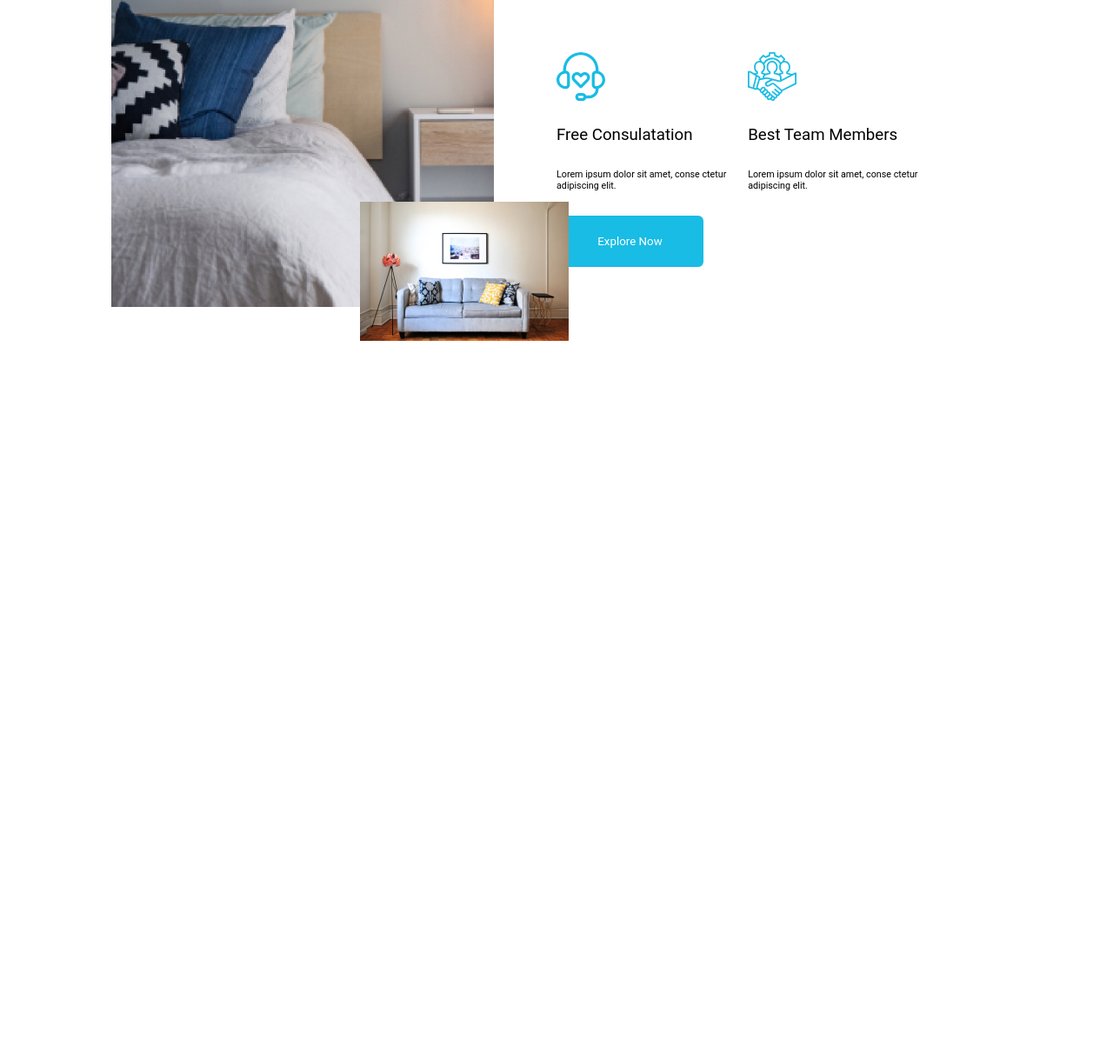
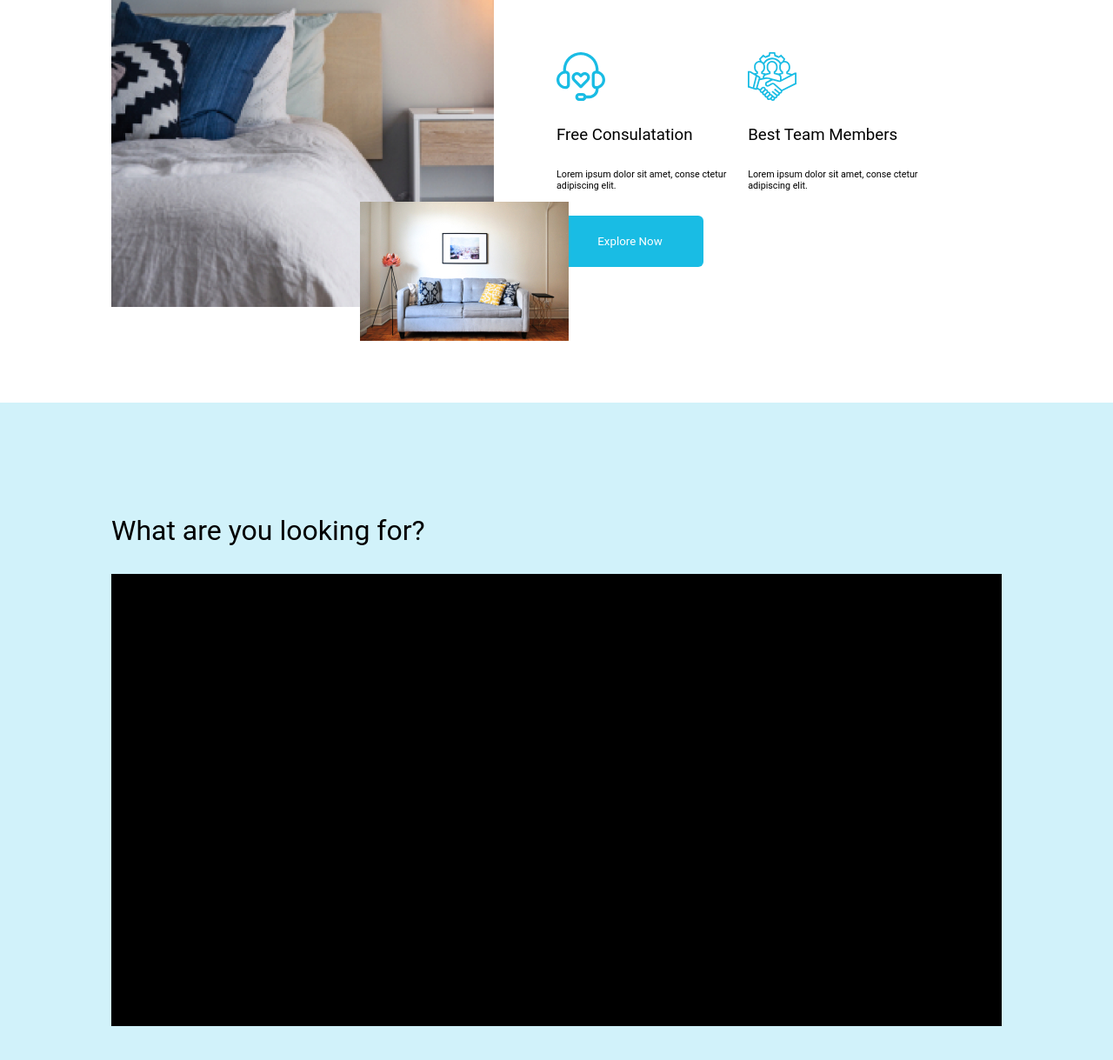
Before and after one commit to Kayumov96/CSS-tasks, a plain HTML site: page cssfigma.html in a window 1280 px wide. Shown: the part 1193-2412 px from the top of the page at 87% size. Before the commit the page ends 1656 px from the top, so only its background shows below. Drawn offline with Linux system fonts and the light colour scheme.

Commit message:
looking for section started

```diff
--- a/cssfigma.css
+++ b/cssfigma.css
@@ -168,6 +168,7 @@
   flex-direction: column;
   gap: 10%;
 }
+
 #supportsvg {
   width: 56px;
   height: 56px;
@@ -176,3 +177,15 @@
   width: 56px;
   height: 56px;
 }
+.lookingFor {
+  width: 100%;
+  height: 800px;
+  background-color: #19bce433;
+  padding: 10% 10% 5% 10%;
+}
+.lookingforInfo {
+  width: 100%;
+  height: 520px;
+  margin-top: 3%;
+  background: #000;
+}
--- a/cssfigma.html
+++ b/cssfigma.html
@@ -109,6 +109,14 @@
         </div>
       </div>
       <!-- About Us ends -->
+      <!-- What r u looking for start -->
+      <div class="lookingFor">
+             <h1>What are you looking for?</h1>
+             <div class="lookingforInfo">
+                wddfkg
+             </div>
+      </div>
+      <!-- what r u looking for end -->
     </div>
   </body>
 </html>
```
